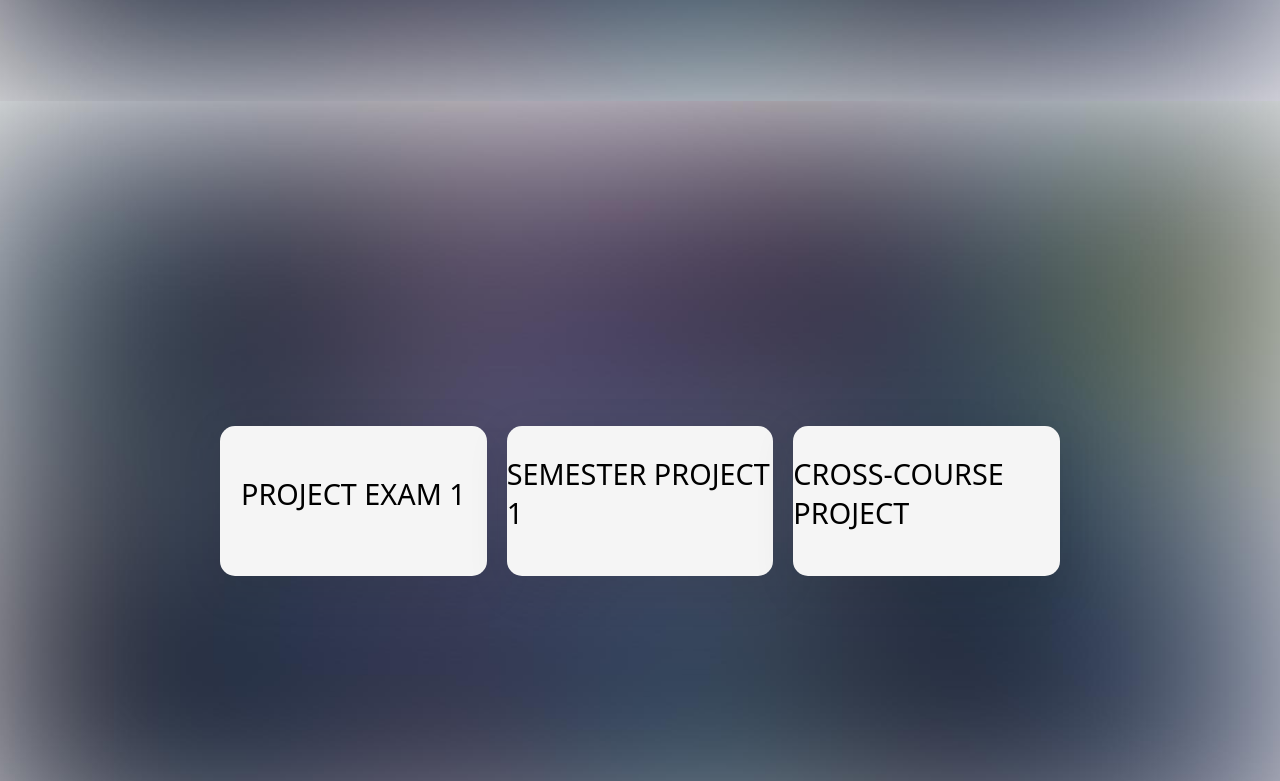
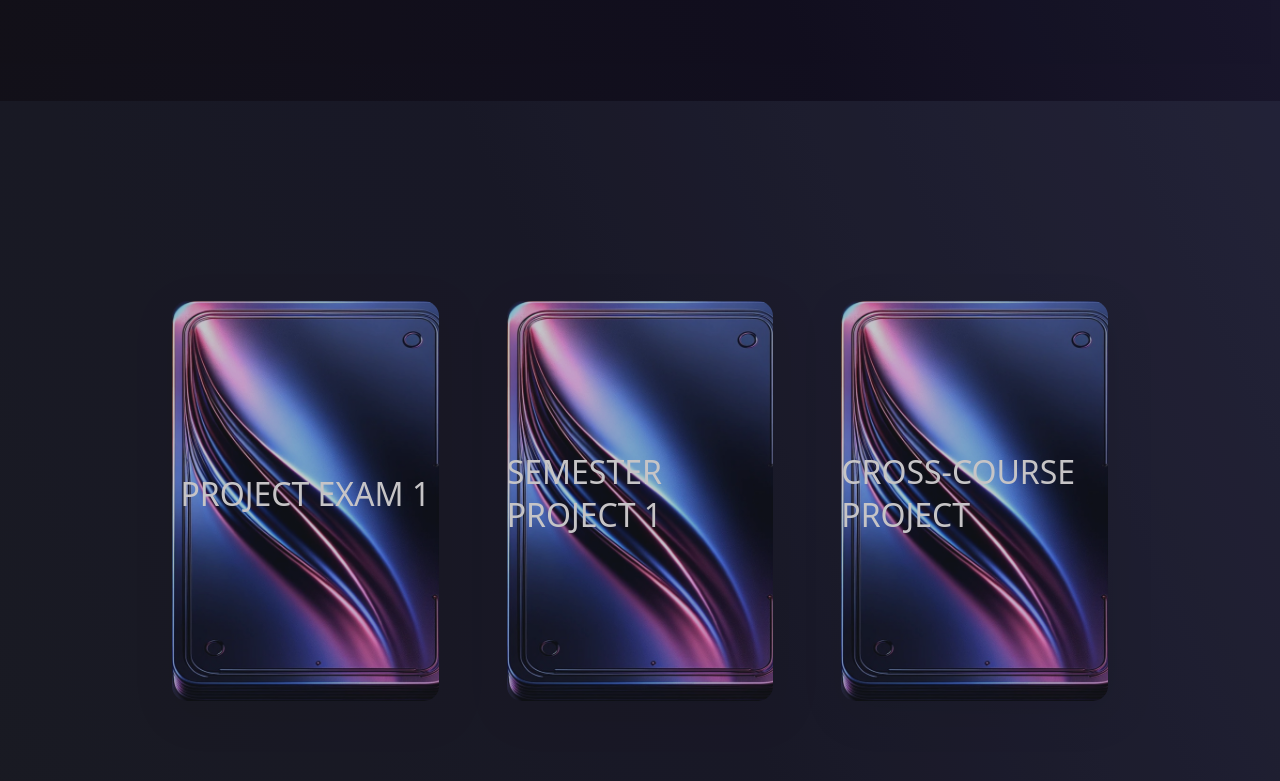
Before and after one commit to jonhavbra87/portfolio-1, a plain HTML site: page index.html in a window 1280 px wide. Shown: the part 899-1680 px from the top of the page. Drawn offline with Linux system fonts and the light colour scheme.

Commit message:
v1.1
scrolling behavior, background, cards etc

```diff
--- a/css/global.css
+++ b/css/global.css
@@ -1,10 +1,11 @@
 /* --------------------------- THEME & UTILITIES ---------------------------  */
 :root {
-  --padding: 1rem;
-  --light: #ffffff;
+  --light: snow;
   --black: #181414;
   --midnight: #100e17;
   --alert: red;
+  --dark: #0f0c1d;
+  --brighter: #1d1a35;
 }
 
 *,
@@ -24,13 +25,14 @@ body {
   font-family: system-ui, -apple-system, BlinkMacSystemFont, "Segoe UI", Roboto,
     Oxygen, Ubuntu, Cantarell, "Open Sans", "Helvetica Neue", sans-serif;
   height: 100vh;
-  /* width: 100%; */
   background: #343a40;
+}
+
+main {
 }
 
 .header,
 .footer {
-  /* padding: var(--padding); */
   background: var(--midnight);
   color: var(--light);
   height: 200px;
@@ -59,6 +61,7 @@ h2 {
   font-size: var(--font-size-h2);
 }
 
+a,
 p {
   font-size: var(--font-size-p);
 }
@@ -124,6 +127,9 @@ p {
   gap: 3rem;
 }
 
+.horizontal-gap {
+  gap: 0 3rem;
+}
 .padding {
   padding: 2rem;
 }
--- a/css/media.css
+++ b/css/media.css
@@ -2,16 +2,16 @@
 
 @media (min-width: 700px) {
   :root {
-    --font-size-p: 1rem;
-    --font-size-h1: 1.8rem;
-    --font-size-h2: 1.6rem;
-    --font-size-h3: 1.4rem;
+    --font-size-p: 1.2rem;
+    --font-size-h1: 2rem;
+    --font-size-h2: 1.8rem;
+    --font-size-h3: 1.6rem;
   }
 }
 
 @media (max-width: 700px) {
   :root {
-    --font-size-p: 0.875rem;
+    --font-size-p: 1rem;
     --font-size-h1: 1.7rem;
     --font-size-h2: 1.4rem;
     --font-size-h3: 1.2rem;
--- a/css/ui.css
+++ b/css/ui.css
@@ -9,7 +9,7 @@
 }
 
 .header-wrapper img {
-height: 100%;
+  height: 100%;
 }
 
 nav {
@@ -34,31 +34,27 @@ nav a:focus {
 .card {
   width: 100vw;
   height: 100vh;
-  /* background: rgb(20, 50, 100, 0.8); */
-  /* color: white; */
   display: flex;
   justify-content: center;
-  align-items: center;
-  background: url("/img/background1.jpg") no-repeat center center/cover;
-  flex-wrap: wrap;
-  /* position: sticky;
-  top: 0; */
+  position: sticky;
+  top: 0;
+  color: var(--light);
+  background: linear-gradient(
+    65deg,
+    var(--midnight),
+    var(--dark),
+    var(--brighter)
+  );
+  opacity: 0;
+  transition: opacity 0.5s ease-in-out;
+  /* background: var(--midnight); */
+  /* background: url("/img/background3.jpg") no-repeat top right/cover; */
 }
-/*
-.card-img {
-  width: 100%;
-  height: 100%;
-  object-fit: cover;
-  position: absolute;
-  top: 0;
-  left: 0;
-  z-index: -1;
-} */
 
 .flip-card {
   position: relative;
-  height: 150px;
-  aspect-ratio: 16/9;
+  height: 400px;
+  aspect-ratio: 2/3;
   perspective: 3200px;
   margin: 10px;
 }
@@ -72,57 +68,79 @@ nav a:focus {
   box-shadow: 4px 12px 40px 6px rgba(0, 0, 0, 0.09);
   transition: transform 1s ease-in-out;
   backface-visibility: hidden;
-  /* overflow: hidden; */
+  overflow: hidden;
 }
 
 .flip-card__front-side {
-  transform: rotateX(0deg);
-  background: whitesmoke;
-  color: black;
+  transform: rotateY(0deg);
+  background: url("/img/flip-card.jpg");
 }
 
 .flip-card__back-side {
-  transform: rotateX(-180deg);
-  background: #100e17;
-  color: whitesmoke;
+  transform: rotateY(-180deg);
+  border-radius: 40px 40px 15px 15px;
+}
+
+.pe1 {
+  background: url("/img/pe1.jpg");
+}
+
+.sp1 {
+  background: url("/img/sp1.jpg");
+}
+
+.cross-course {
+  background: url("/img/cross-course.jpg");
+}
+
+.flip-card__front-side,
+.pe1,
+.sp1,
+.cross-course {
+  background-size: cover;
+  background-repeat: no-repeat;
 }
 
 .flip-card:hover .flip-card__front-side {
-  transform: rotateX(180deg);
+  transform: rotateY(180deg);
 }
 
 .flip-card:hover .flip-card__back-side {
-  transform: rotateX(0deg);
+  transform: rotateY(0deg);
 }
 
 .flip-card-wrapper {
   display: flex;
-  justify-content: space-around;
-  /* gap: 2rem; */
-  /* padding: 2rem; */
 }
 
-.flip-card-img {
-  display: flex;
-  height: 150px;
-  width: auto;
-  object-fit: cover;
-  border-radius: 15px;
-  /* left: 10px; */
-  bottom: 0;
-  justify-content: center;
-  align-items: center;
+.text-container {
+  max-width: 50rem;
+  padding: 2rem;
+  align-items: end;
 }
 
 .flip-card-text-container {
   padding: 2rem;
+  background: rgba(0, 0, 0, 0.6);
+
+  justify-content: end;
+  align-items: start;
+  height: 100%;
+}
+.flip-card-text-container a {
+  color: var(--light);
+}
+
+.flip-card-text-container a:hover {
+  color: pink;
 }
 
 i {
-  font-size: var(--font-size-h2);
-  color: #fff;
+  font-size: var(--font-size-h3);
+  color: var(--light);
   display: block;
 }
+
 .profile-img {
   width: 20rem;
   height: 20rem;
@@ -131,7 +149,6 @@ i {
   margin: 0 auto;
   display: block;
 }
-
 
 /* ---------BUTTON----------- */
 #backToTop {
@@ -156,15 +173,13 @@ i {
   background: #0056b3;
 }
 
-
-
 .login-container,
 .form-container {
   max-width: 544px;
   width: 100%;
   margin: 0 auto;
   padding: var(--padding);
-  background-color: var(--light);
+  background-color: transparent;
   color: var(--primary);
 }
 
--- a/index.html
+++ b/index.html
@@ -18,17 +18,17 @@
         <img src="/img/laptop-logo.jpg" alt="laptop in the grass at night" />
 
         <nav class="flex">
-          <a href="#one">about me</a>
-          <a href="#two">projects</a>
-          <a href="#three">contact</a>
-          <a href="#four">four</a>
+          <a href="#one"><h1>about me</h1></a>
+          <a href="#two"><h1>projects</h1></a>
+          <a href="#three"><h1>contact</h1></a>
+          <a href="#four"><h1>wtf</h1></a>
         </nav>
       </div>
     </header>
     <main class="flex-column justified-center align-items-center">
-      <section class="card" id="one">
+      <section class="card " id="one">
         <h1 class="uppercase">about me</h1>
-        <article class="flex">
+        <article class="flex justified-center align-items-center horizontal-gap">
           <feature>
             <img
               src="/img/Profile.jpg"
@@ -46,8 +46,9 @@
               <span class="italic">Let's create something amazing together!</span>
             </p>
           </div>
+          </article>
       </section>
-      <section class="card" id="two">
+      <section class="card flex justified-center align-items-center flex-wrap horizontal-gap" id="two">
         <div class="flip-card">
           <div
             class="flip-card__front-side flex justified-evenly align-items-center"
@@ -56,24 +57,13 @@
           </div>
 
           <div
-            class="flip-card__back-side flex justified-center align-items-center"
+            class="flip-card__back-side flex justified-center align-items-center pe1"
           >
-            <article class="flip-card-wrapper flex">
-              <feature>
-                <img
-                  src="/img/pe1.jpg"
-                  alt="project exam 1"
-                  class="flip-card-img"
-                />
-              </feature>
-              <div
-                class="flip-card-text-container flex-column justified-center"
-              >
-                <h2 class="capitalize">project exam 1</h2>
-                <p>GitHUB</p>
-                <p>Website</p>
-              </div>
-            </article>
+          <article class="flip-card-text-container flex-column">
+            <h2 class="capitalize">project exam 1</h2>
+            <a href="https://github.com/Noroff-FEU-Assignments/project-exam-1-jonhavbra87"><i class="fa-brands fa-github"></i>GitHUB</a>
+            <a href="https://kil-handball.kongsvinger-it.no/index.html"><i class="fa-solid fa-globe"></i>Website</a>
+        </article>
           </div>
         </div>
         <div class="flip-card">
@@ -84,24 +74,13 @@
           </div>
 
           <div
-            class="flip-card__back-side flex justified-center align-items-center"
+            class="flip-card__back-side flex justified-center align-items-center sp1"
           >
-            <article class="flip-card-wrapper flex">
-              <feature>
-                <img
-                  src="/img/sp1.jpg"
-                  alt="semester project 1"
-                  class="flip-card-img"
-                />
-              </feature>
-              <div
-                class="flip-card-text-container flex-column justified-center"
-              >
-                <h2 class="capitalize">semester project 1</h2>
-                <p><i class="fa-brands fa-github"></i>GitHUB</p>
-                <p><i class="fa-solid fa-globe"></i>Website</p>
-              </div>
-            </article>
+          <article class="flip-card-text-container flex-column">
+            <h2 class="capitalize">semester project 1</h2>
+            <a href="https://github.com/jonhavbra87/Community_Science_Museum"><i class="fa-brands fa-github"></i>GitHUB</a>
+            <a href="https://c-s-museum.netlify.app/"><i class="fa-solid fa-globe"></i>Website</a>
+        </article>
           </div>
         </div>
         <div class="flip-card">
@@ -112,28 +91,17 @@
           </div>
 
           <div
-            class="flip-card__back-side flex justified-center align-items-center"
+            class="flip-card__back-side cross-course"
           >
-            <article class="flip-card-wrapper flex">
-              <feature>
-                <img
-                  src="/img/Cross-course.jpg"
-                  alt="cross-course project"
-                  class="flip-card-img"
-                />
-              </feature>
-              <div
-                class="flip-card-text-container flex-column justified-center"
-              >
+            <article class="flip-card-text-container flex-column">
                 <h2 class="capitalize">cross-course project</h2>
-                <p>GitHUB</p>
-                <p>Website</p>
-              </div>
+                <a href="https://github.com/jonhavbra87/gamehub/tree/wpAPI"><i class="fa-brands fa-github"></i>GitHUB</a>
+                <a href="https://gamehub.kongsvinger-it.no/i"><i class="fa-solid fa-globe"></i>Website</a>
             </article>
           </div>
         </div>
       </section>
-      <section class="card" id="three">
+      <section class="card justified-center align-items-center" id="three">
         <div class="form-container">
           <form
             method="GET"
--- a/js/index.js
+++ b/js/index.js
@@ -1,4 +1,5 @@
 import { backToTopButton } from "./ui/backToTop.js";
+import { scrollBehavior } from "./ui/scroll.js";
 import { setupFormValidator } from "./ui/validator.js";
 //import { formValidator } from "./ui/validator.js";
 
@@ -7,6 +8,7 @@ import { setupFormValidator } from "./ui/validator.js";
     if (window.location.pathname) {
 
         backToTopButton();
+        scrollBehavior();
         setupFormValidator();
 
     } else
--- /dev/null
+++ b/js/ui/scroll.js
@@ -0,0 +1,14 @@
+export function scrollBehavior() {
+        window.addEventListener('scroll', () => {
+                document.querySelectorAll('.card').forEach(card => {
+                    const { top, bottom } = card.getBoundingClientRect();
+                    const vh = window.innerHeight;
+
+                    if (top < vh && bottom > 0) { // Kortet er delvis i viewporten
+                        // Juster opacity basert på hvor mye av kortet som er synlig
+                        card.style.opacity = 1 - Math.abs(top) / vh;
+                    }
+                });
+            });
+
+}
```
Also changed, not shown: img/background2.png (added), img/background3.jpg (added), img/flip-card.jpg (added), img/flip-card.webp (added).
